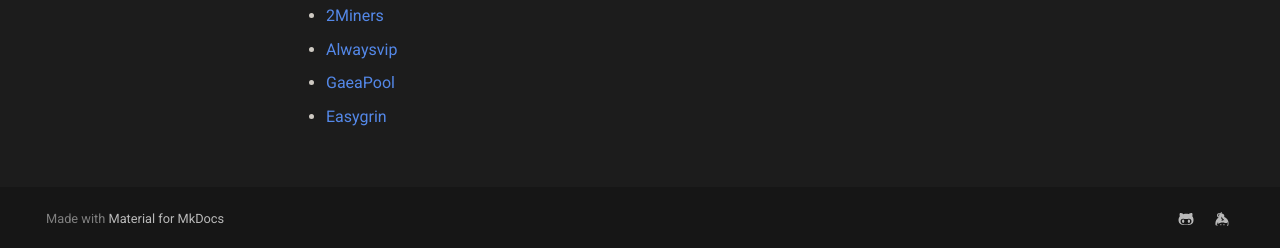
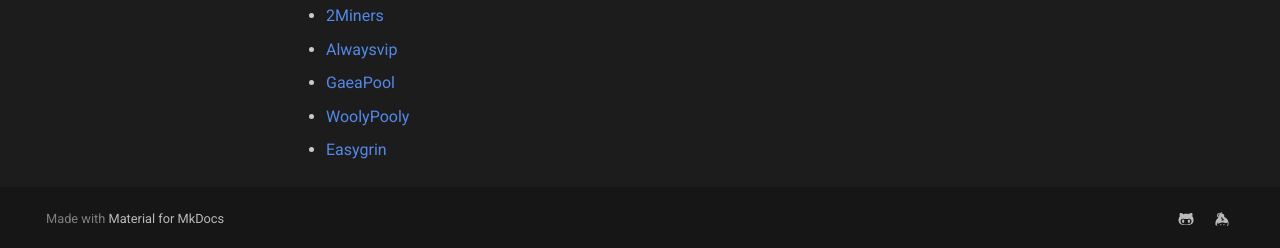
Before and after one commit to mimblewimble/docs, an MkDocs documentation site: the page built from docs/wiki/services/list-of-services.md, in a window 1280 px wide and 1280 px high. Shown: the part 1029-1277 px from the top of the window. Built offline with MkDocs 1.6.1 and Material for MkDocs 9.7.7, drawn with Linux system fonts in a browser that asks for light colours; comment, search, counter and statistics services are not loaded.

Commit message:
Re added woolypooly to mining pools list

```diff
--- a/docs/wiki/services/list-of-services.md
+++ b/docs/wiki/services/list-of-services.md
@@ -30,4 +30,5 @@
 - [2Miners](https://2miners.com)
 - [Alwaysvip](https://pool.always.vip)
 - [GaeaPool](https://gaeapool.com)
+- [WoolyPooly](https://woolypooly.com)
 - [Easygrin](https://pool.easygrin.org)
```
